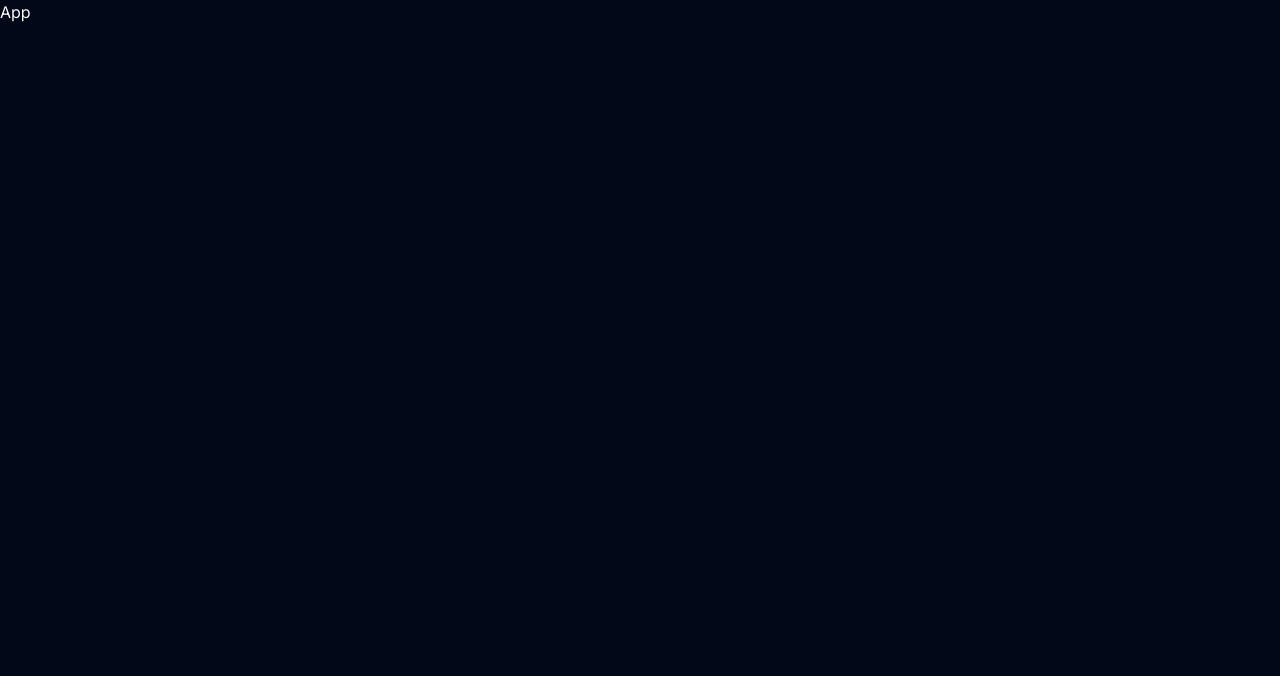
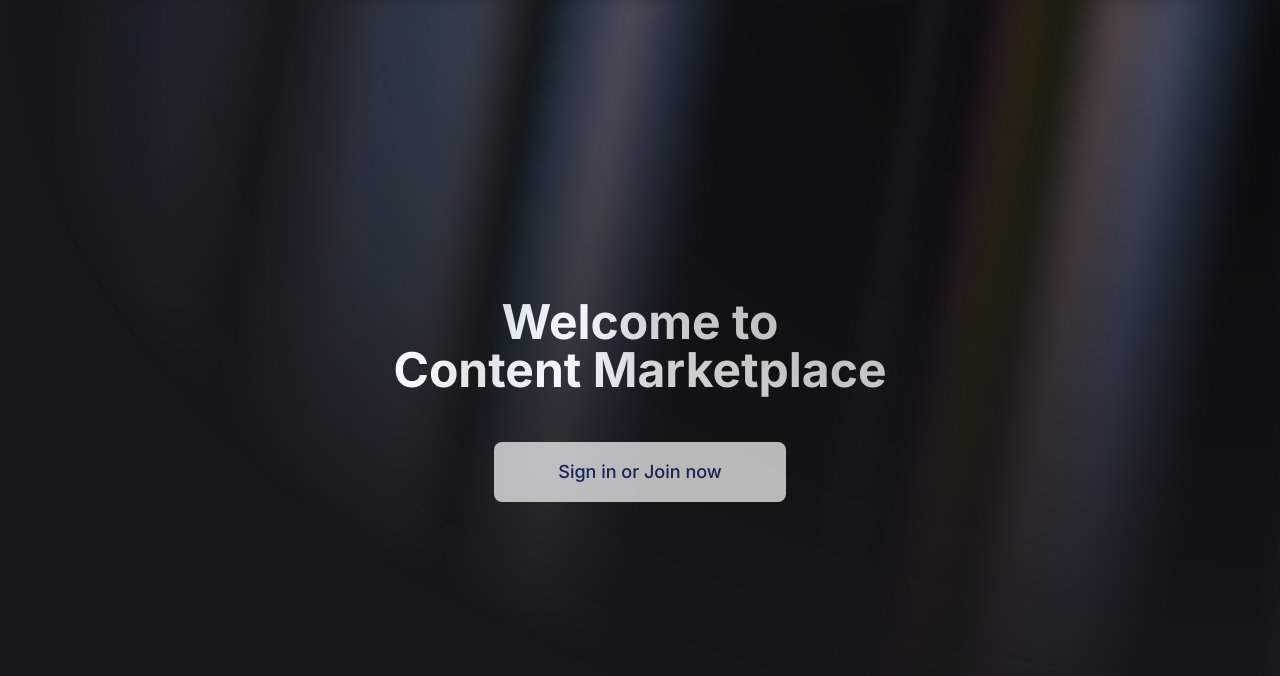
Before and after one commit to nirzon47/todayq, a Next.js app: page / in a window 1280 px wide. Shown: the top 676 px of the page. Built offline with nearby package versions, Linux system fonts and the light colour scheme; no server answers.

Commit message:
feat: home page

```diff
--- a/package.json
+++ b/package.json
@@ -18,6 +18,7 @@
     "bcryptjs": "^2.4.3",
     "class-variance-authority": "^0.7.0",
     "clsx": "^2.1.1",
+    "framer-motion": "^11.2.10",
     "mongoose": "^8.4.1",
     "next": "^14.2.3",
     "next-auth": "^4.24.7",
--- a/src/app/page.tsx
+++ b/src/app/page.tsx
@@ -1,5 +1,22 @@
+'use client'
+
+import HomeButtons from '@/components/home/HomeButtons'
+import { AuroraBackground } from '@/components/ui/aurora-background'
+import { SessionProvider } from 'next-auth/react'
+
 const App = () => {
-	return <div>App</div>
+	return (
+		<SessionProvider>
+			<AuroraBackground>
+				<div className='grid place-content-center p-4'>
+					<h1 className='mb-12 text-center text-5xl font-bold text-black dark:text-white'>
+						Welcome to <br /> Content Marketplace
+					</h1>
+					<HomeButtons />
+				</div>
+			</AuroraBackground>
+		</SessionProvider>
+	)
 }
 
 export default App
--- /dev/null
+++ b/src/components/home/HomeButtons.tsx
@@ -0,0 +1,30 @@
+import { useSession } from 'next-auth/react'
+import Link from 'next/link'
+
+const HomeButtons = () => {
+	const { status } = useSession()
+
+	return (
+		<div className='z-50 grid place-content-center'>
+			{status === 'loading' ? (
+				<p className='rounded-[8px] bg-white/70 px-16 py-4 text-lg font-medium duration-200 hover:bg-white'>
+					Loading your experience
+				</p>
+			) : status === 'authenticated' ? (
+				<Link href={'/dashboard'}>
+					<button className='rounded-[8px] bg-white/70 px-16 py-4 text-lg font-medium duration-200 hover:bg-white'>
+						Continue to Dashboard
+					</button>
+				</Link>
+			) : (
+				<Link href={'/auth/signin'}>
+					<button className='rounded-[8px] bg-white/70 px-16 py-4 text-lg font-medium duration-200 hover:bg-white'>
+						Sign in or Join now
+					</button>
+				</Link>
+			)}
+		</div>
+	)
+}
+
+export default HomeButtons
--- /dev/null
+++ b/src/components/ui/aurora-background.tsx
@@ -0,0 +1,39 @@
+import { cn } from '@/lib/utils'
+import { ReactNode } from 'react'
+
+interface AuroraBackgroundProps extends React.HTMLProps<HTMLDivElement> {
+	children: ReactNode
+	showRadialGradient?: boolean
+}
+
+export const AuroraBackground = ({
+	className,
+	children,
+	showRadialGradient = true,
+	...props
+}: AuroraBackgroundProps) => {
+	return (
+		<main>
+			<div
+				className={cn(
+					'transition-bg relative flex h-[100vh] flex-col items-center justify-center bg-blue-100 text-blue-950 dark:bg-zinc-900',
+					className,
+				)}
+				{...props}
+			>
+				<div className='absolute inset-0 overflow-hidden'>
+					<div
+						//   I'm sorry but this is what peak developer performance looks like // trigger warning
+						className={cn(
+							`after:animate-aurora pointer-events-none absolute -inset-[10px] opacity-50 blur-[10px] invert filter will-change-transform [--aurora:repeating-linear-gradient(100deg,var(--blue-500)_10%,var(--indigo-300)_15%,var(--blue-300)_20%,var(--violet-200)_25%,var(--blue-400)_30%)] [--dark-gradient:repeating-linear-gradient(100deg,var(--black)_0%,var(--black)_7%,var(--transparent)_10%,var(--transparent)_12%,var(--black)_16%)] [--white-gradient:repeating-linear-gradient(100deg,var(--blue-500)_0%,var(--blue-500)_7%,var(--transparent)_10%,var(--transparent)_12%,var(--blue-500)_16%)] [background-image:var(--white-gradient),var(--aurora)] [background-position:50%_50%,50%_50%] [background-size:300%,_200%] after:absolute after:inset-0 after:mix-blend-difference after:content-[""] after:[background-attachment:fixed] after:[background-image:var(--white-gradient),var(--aurora)] after:[background-size:200%,_100%] dark:invert-0 dark:[background-image:var(--dark-gradient),var(--aurora)] after:dark:[background-image:var(--dark-gradient),var(--aurora)]`,
+
+							showRadialGradient &&
+								`[mask-image:radial-gradient(ellipse_at_100%_0%,black_10%,var(--transparent)_70%)]`,
+						)}
+					></div>
+				</div>
+				{children}
+			</div>
+		</main>
+	)
+}
--- a/tailwind.config.ts
+++ b/tailwind.config.ts
@@ -1,4 +1,19 @@
 import type { Config } from 'tailwindcss'
+
+const {
+	default: flattenColorPalette,
+} = require('tailwindcss/lib/util/flattenColorPalette')
+
+const addVariablesForColors = ({ addBase, theme }: any) => {
+	let allColors = flattenColorPalette(theme('colors'))
+	let newVars = Object.fromEntries(
+		Object.entries(allColors).map(([key, val]) => [`--${key}`, val]),
+	)
+
+	addBase({
+		':root': newVars,
+	})
+}
 
 const config = {
 	darkMode: ['class'],
@@ -67,14 +82,23 @@ const config = {
 					from: { height: 'var(--radix-accordion-content-height)' },
 					to: { height: '0' },
 				},
+				aurora: {
+					from: {
+						backgroundPosition: '50% 50%, 50% 50%',
+					},
+					to: {
+						backgroundPosition: '350% 50%, 350% 50%',
+					},
+				},
 			},
 			animation: {
 				'accordion-down': 'accordion-down 0.2s ease-out',
 				'accordion-up': 'accordion-up 0.2s ease-out',
+				aurora: 'aurora 60s linear infinite',
 			},
 		},
 	},
-	plugins: [require('tailwindcss-animate')],
+	plugins: [require('tailwindcss-animate'), addVariablesForColors],
 } satisfies Config
 
 export default config
```
Also changed, not shown: 1 other file (tests, documents, lock files or other folders).
